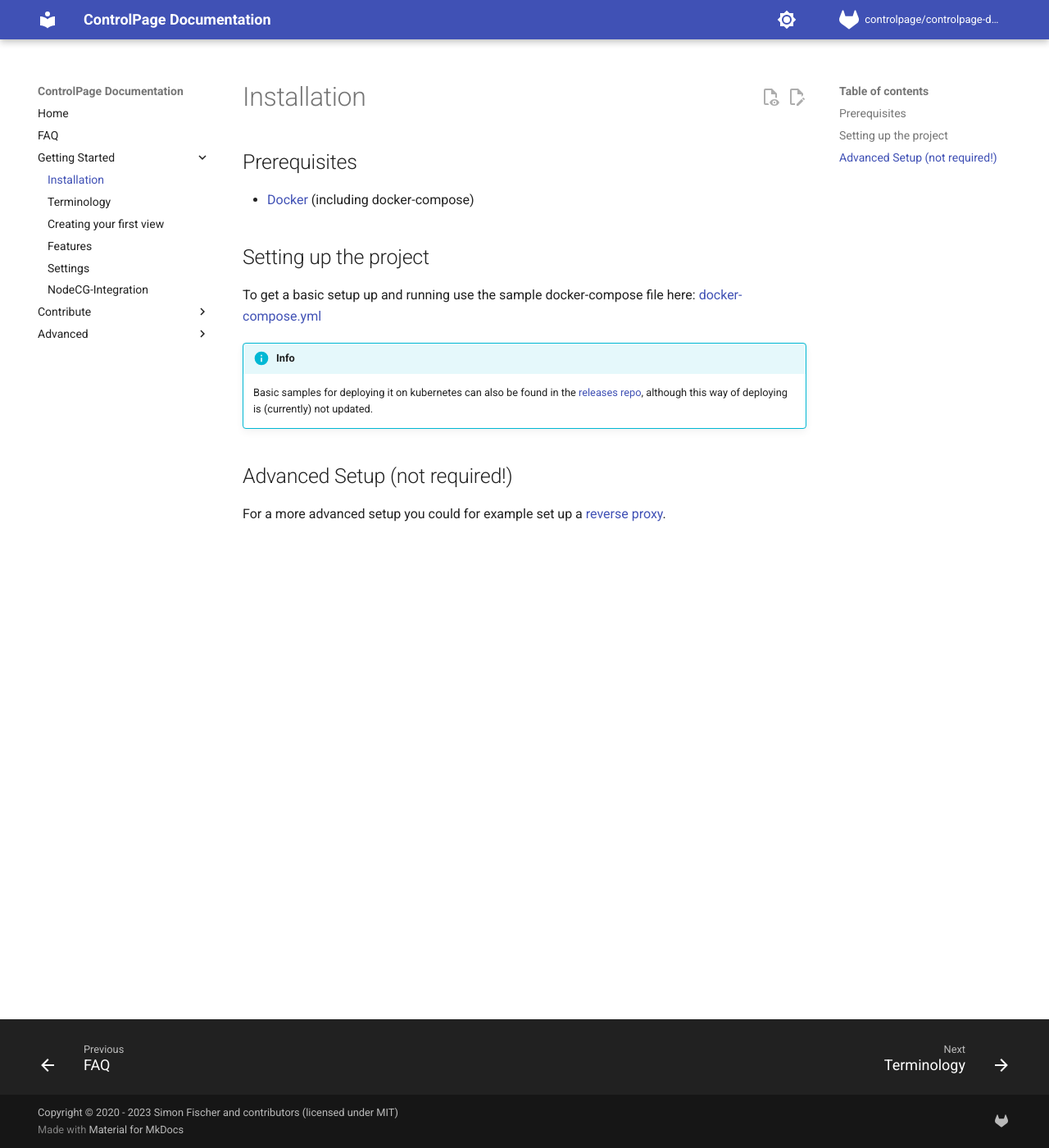
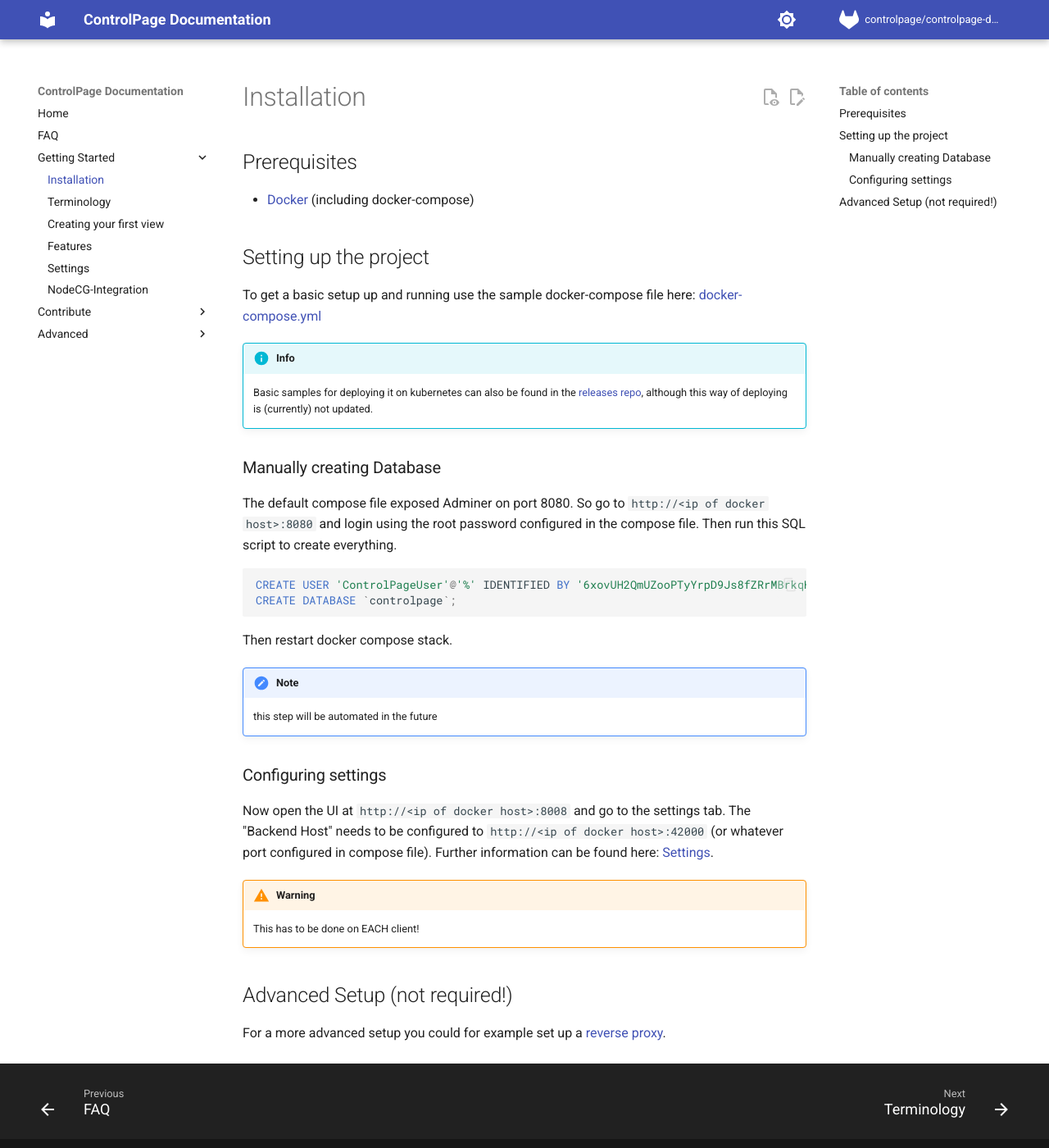
Before and after one commit to SimonFischer04/controlpage-docs, an MkDocs documentation site: the page built from docs/getting-started/installation.md, in a window 1280 px wide and 1400 px high. Shown: the whole window at 82% size. Built offline with MkDocs 1.6.1 and Material for MkDocs 9.7.7, drawn with Linux system fonts in a browser that asks for light colours; comment, search, counter and statistics services are not loaded.

Commit message:
add matrix space notice, add more info to getting started

````diff
--- a/docs/getting-started/installation.md
+++ b/docs/getting-started/installation.md
@@ -12,6 +12,29 @@ To get a basic setup up and running use the sample docker-compose file here: [do
 
     Basic samples for deploying it on kubernetes can also be found in the [releases repo](https://gitlab.fischerserver.eu/controlpage/controlpage-releases/-/tree/main/k8s), although this way of deploying is (currently) not updated.
 
+### Manually creating Database
+
+The default compose file exposed Adminer on port 8080. So go to ``http://<ip of docker host>:8080`` and login using the root password configured in the compose file. Then run this SQL script to create everything.
+
+```sql
+CREATE USER 'ControlPageUser'@'%' IDENTIFIED BY '6xovUH2QmUZooPTyYrpD9Js8fZRrMBrkqHzs4soRdP'; GRANT ALL PRIVILEGES ON `controlpage`.* TO 'ControlPageUser'@'%';
+CREATE DATABASE `controlpage`;
+```
+
+Then restart docker compose stack.
+
+!!! Note
+
+    this step will be automated in the future
+
+### Configuring settings
+
+Now open the UI at ``http://<ip of docker host>:8008`` and go to the settings tab. The "Backend Host" needs to be configured to ``http://<ip of docker host>:42000`` (or whatever port configured in compose file). Further information can be found here: [Settings](settings.md).
+
+!!! Warning
+
+    This has to be done on EACH client!
+
 ## Advanced Setup (not required!)
 
 For a more advanced setup you could for example set up a [reverse proxy](/advanced/reverse-proxy).
````
Also changed, not shown: docs/faq.md (+6 -4 lines), .markdownlint.json.
